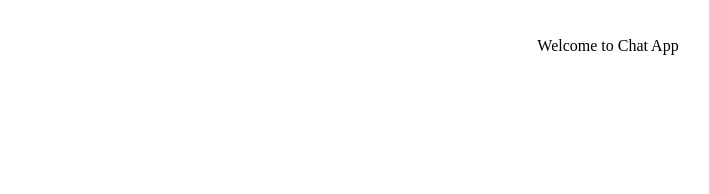
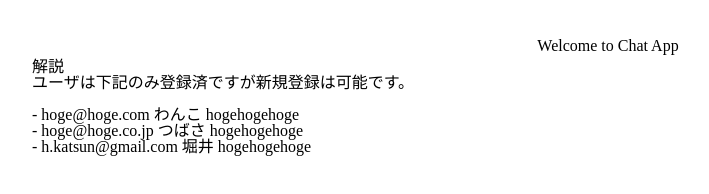
Before and after one commit to hkatsun/js_3_horii_39, a plain HTML site: page index.html in a window 1280 px wide. Shown: the whole page, without its empty margins (32-741 px from the left). Drawn offline with nearby package versions, Linux system fonts and the light colour scheme.

Commit message:
Add files via upload

```diff
--- a/index.html
+++ b/index.html
@@ -16,6 +16,14 @@
 
 <h1>Welcome to Chat App</h1>
 <div id="firebaseui-auth-container" clsss="auth"></div>
+
+<h2>解説</h2>
+<div></div>
+<div>ユーザは下記のみ登録済ですが新規登録は可能です。</div>
+<div><br></div>
+    <div>- hoge@hoge.com わんこ hogehogehoge</div>
+    <div>- hoge@hoge.co.jp つばさ hogehogehoge</div>
+    <div>- h.katsun@gmail.com 堀井 hogehogehoge</div>
 
 <!-- <script src="https://www.gstatic.com/firebasejs/5.8.1/firebase-app.js"></script> -->
 <script src="https://www.gstatic.com/firebasejs/5.8.1/firebase-auth.js"></script>
```
